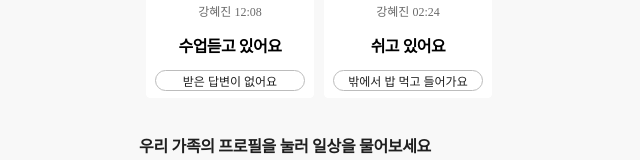
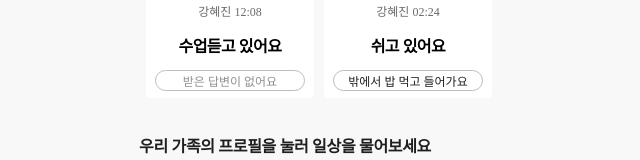
Before and after one commit to ajs3801/co-deep-learning-front, a React (Create React App) app: page /main in a window 1280 px wide. Shown: the part 329-489 px from the top of the page, without its empty margins (321-961 px from the left). Built offline with nearby package versions, Linux system fonts and the light colour scheme; a web font is replaced by a local one.

Commit message:
main family change

```diff
--- a/src/components/main/mainFamily/mainFamilyContent/mainFamilyContent.components.jsx
+++ b/src/components/main/mainFamily/mainFamilyContent/mainFamilyContent.components.jsx
@@ -100,7 +100,7 @@ const MainFamilyContent = ({isRead, time, message, reply, name, familyNum, profi
             reply ? (
               <MainFamilyReply>{reply}</MainFamilyReply>
             ) : (
-              <MainFamilyReply>받은 답변이 없어요</MainFamilyReply>
+              <MainFamilyReply style={{color: "#8F8F8F"}}>받은 답변이 없어요</MainFamilyReply>
             )
           }
         </MainFamilyContentHolderNonSelected>
```
